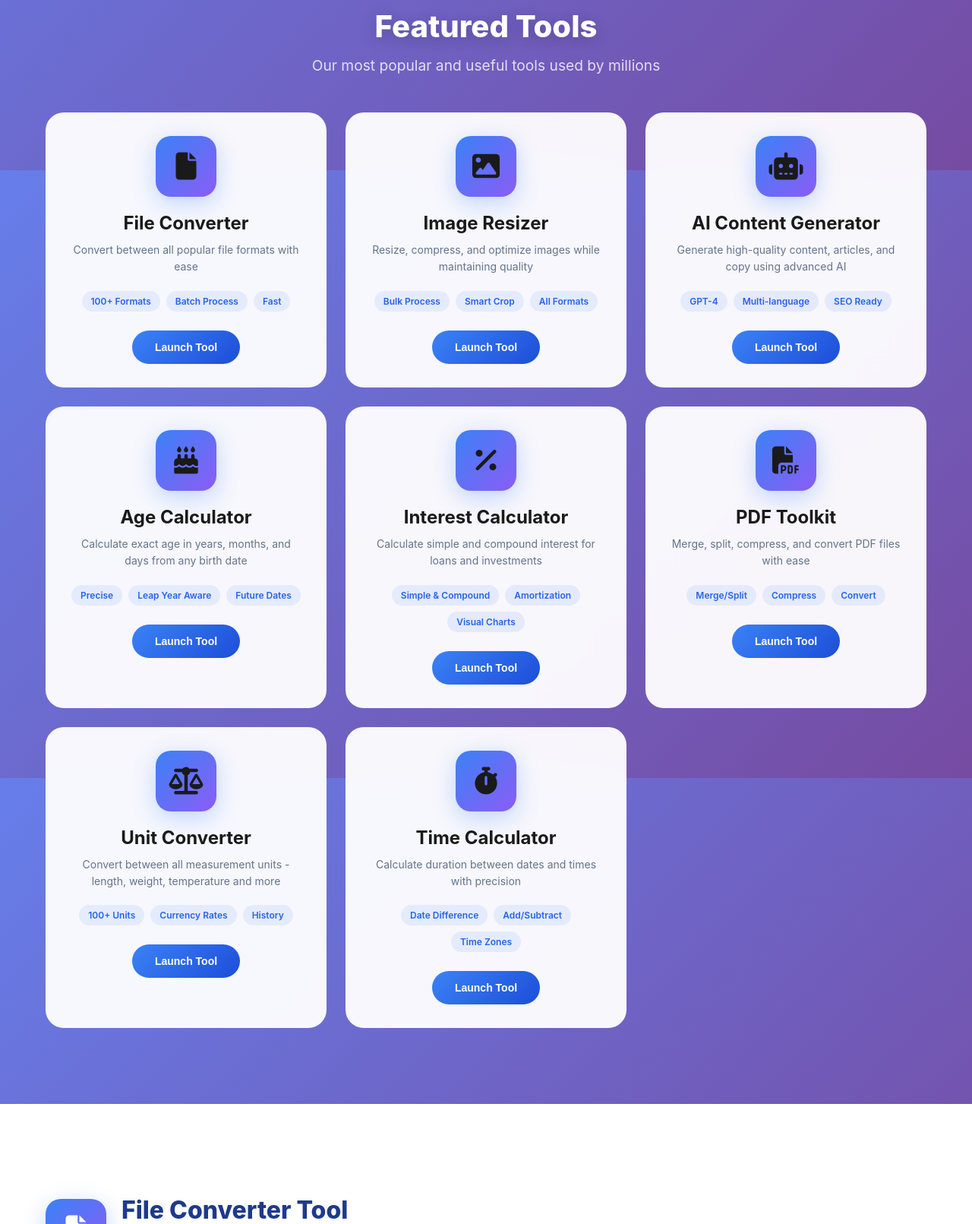
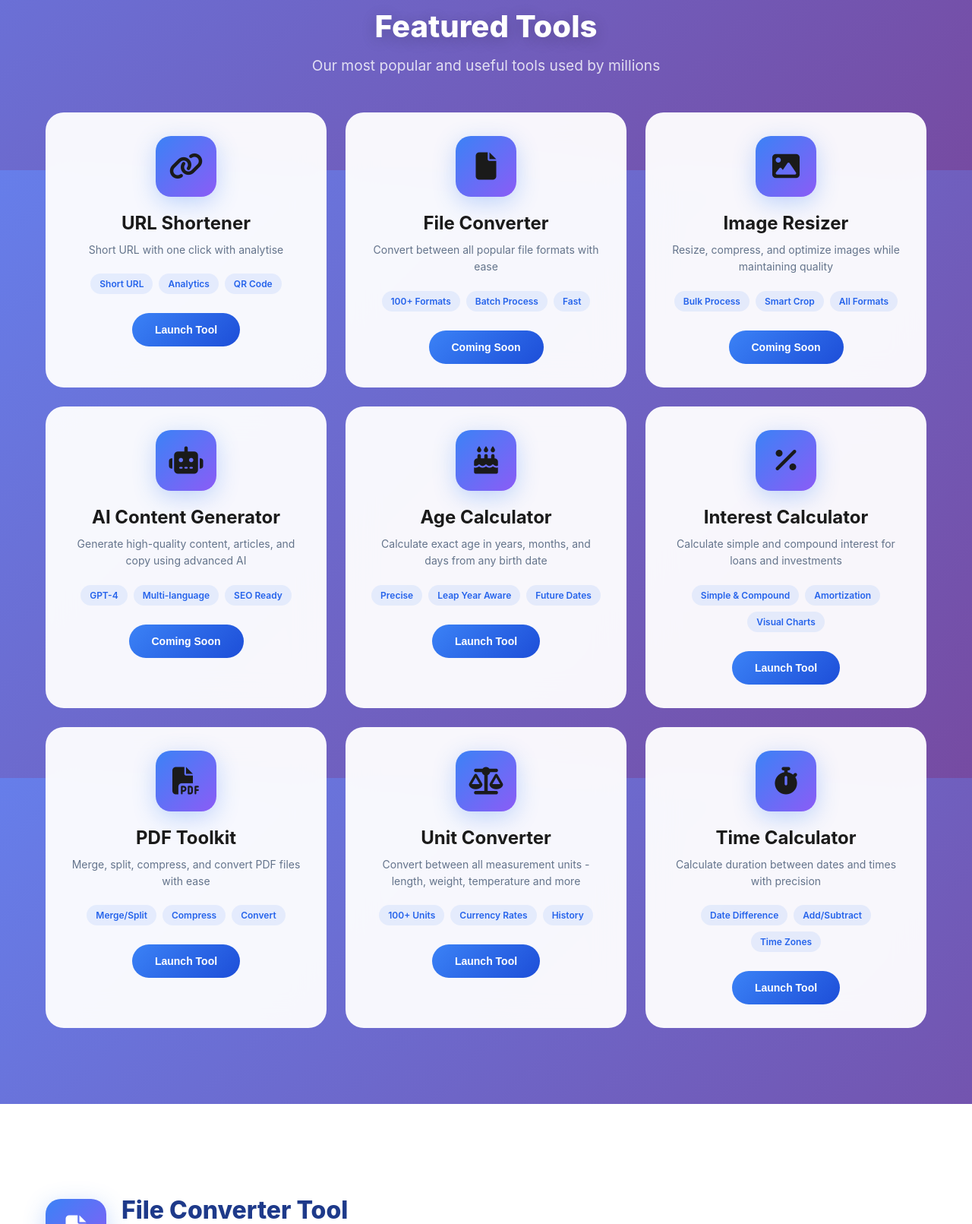
Before and after one commit to alwaysnithish/test, a Django app: page / in a window 1280 px wide. Shown: the part 576-2187 px from the top of the page at 76% size. Run offline with Django 4.2, Linux system fonts and the light colour scheme; some libraries are stand-ins or nearby versions.

Commit message:
Update home.html

```diff
--- a/Templates/home.html
+++ b/Templates/home.html
@@ -809,7 +809,18 @@
       <p class="section-subtitle">Our most popular and useful tools used by millions</p>
     </div>
     <div class="tools-grid">
-      <div class="tool-app" onclick="window.open('https://file21k.tools/fileconverter', '_blank')">
+       <div class="tool-app" onclick="window.open('https://21k.tools/urlshortener', '_blank')">
+        <div class="app-icon"><i class="fas fa-link"></i></div>
+        <h3 class="app-title">URL Shortener</h3>
+        <p class="app-description">Short URL with one click with analytise</p>
+        <div class="app-features">
+          <span class="feature-badge">Short URL</span>
+          <span class="feature-badge">Analytics</span>
+          <span class="feature-badge">QR Code</span>
+        </div>
+        <button class="app-button">Launch Tool</button>
+      </div>
+      <div class="tool-app" onclick="window.open('https://21k.tools/#', '_blank')">
         <div class="app-icon"><i class="fas fa-file"></i></div>
         <h3 class="app-title">File Converter</h3>
         <p class="app-description">Convert between all popular file formats with ease</p>
@@ -818,10 +829,10 @@
           <span class="feature-badge">Batch Process</span>
           <span class="feature-badge">Fast</span>
         </div>
-        <button class="app-button">Launch Tool</button>
+        <button class="app-button">Coming Soon</button>
       </div>
 
-      <div class="tool-app" onclick="window.open('https://imageresizer.21k.tools', '_blank')">
+      <div class="tool-app" onclick="window.open('https://21k.tools/#', '_blank')">
         <div class="app-icon"><i class="fas fa-image"></i></div>
         <h3 class="app-title">Image Resizer</h3>
         <p class="app-description">Resize, compress, and optimize images while maintaining quality</p>
@@ -830,10 +841,10 @@
           <span class="feature-badge">Smart Crop</span>
           <span class="feature-badge">All Formats</span>
         </div>
-        <button class="app-button">Launch Tool</button>
+        <button class="app-button">Coming Soon</button>
       </div>
 
-      <div class="tool-app" onclick="window.open('https://ai.21k.tools', '_blank')">
+      <div class="tool-app" onclick="window.open('https://21k.tools/#', '_blank')">
         <div class="app-icon"><i class="fas fa-robot"></i></div>
         <h3 class="app-title">AI Content Generator</h3>
         <p class="app-description">Generate high-quality content, articles, and copy using advanced AI</p>
@@ -842,7 +853,7 @@
           <span class="feature-badge">Multi-language</span>
           <span class="feature-badge">SEO Ready</span>
         </div>
-        <button class="app-button">Launch Tool</button>
+        <button class="app-button">Coming Soon</button>
       </div>
 
       <div class="tool-app" onclick="window.open('https://21k.tools/agecalculator/', '_blank')">
```
